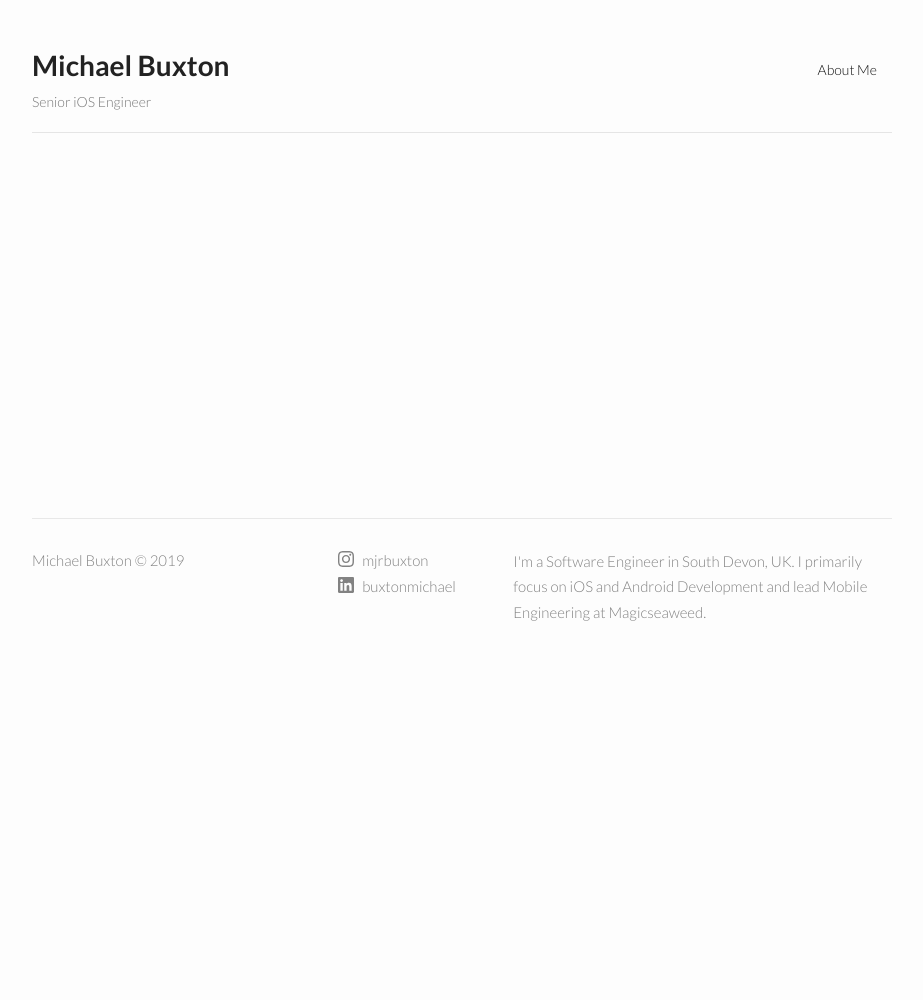
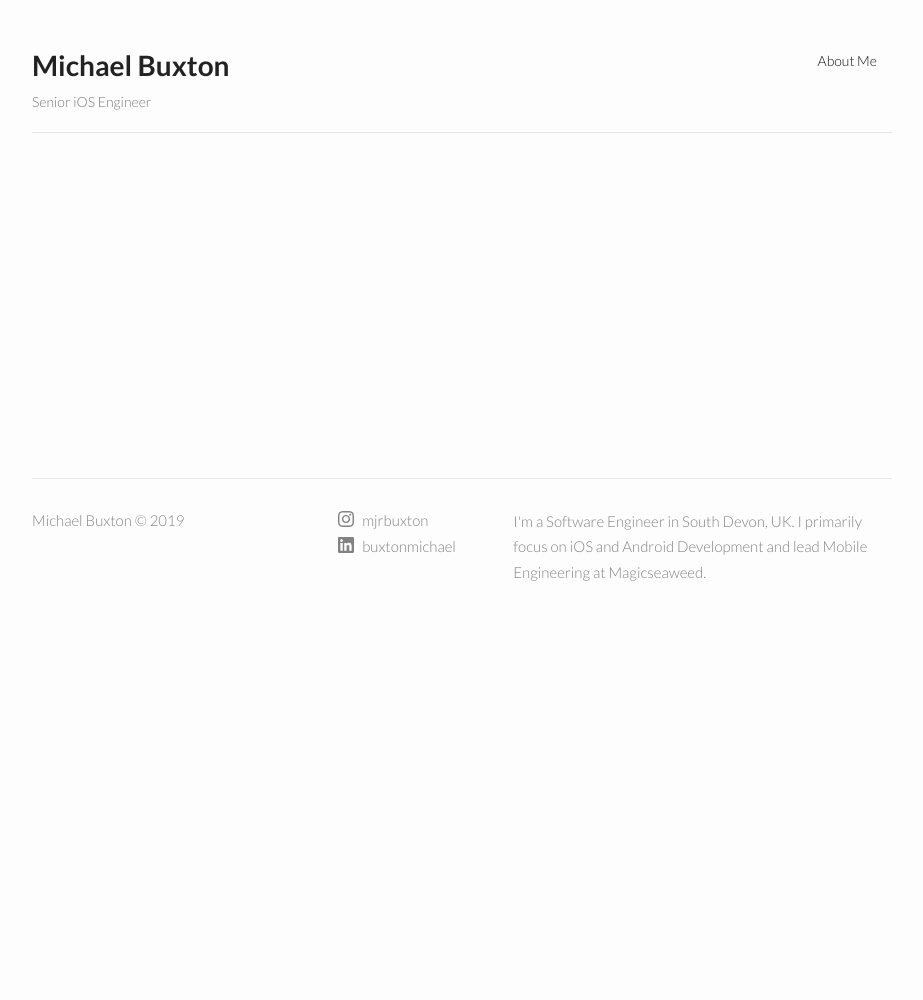
Before and after one commit to buxton/buxton.github.io, a Jekyll site: the page built from index.md, in a window 1280 px wide. Shown: the whole page, without its empty margins (178-1101 px from the left). Built offline with Jekyll 4.4.1, drawn with Linux system fonts in a browser that asks for light colours.

Commit message:
Updated top navigation absolute position for mobiles

```diff
--- a/_sass/minima/_layout.scss
+++ b/_sass/minima/_layout.scss
@@ -25,7 +25,7 @@
 
 .site-nav {
   position: absolute;
-  top: 9px;
+  top: 0px;
   right: $spacing-unit / 2;
   background-color: $background-color;
   border: 1px solid $grey-color-light;
--- a/assets/css/styles.css
+++ b/assets/css/styles.css
@@ -171,7 +171,7 @@ header ul a strong {
 section {
   display: block;
   padding-bottom:50px;
-  min-height: 300px;
+  min-height: 260px;
 }
 
 small {
```
Also changed, not shown: 4 other files.
